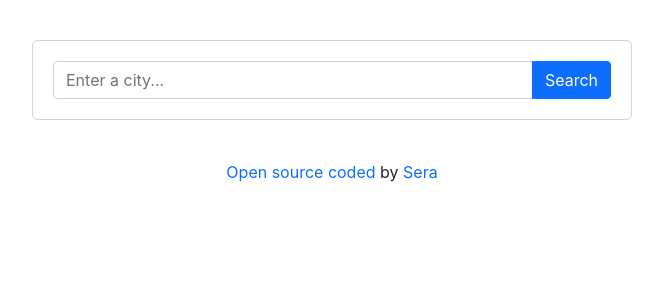
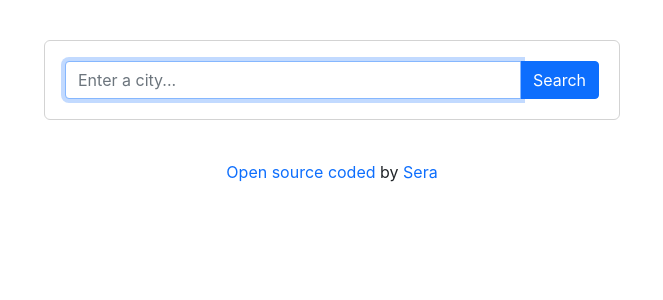
Before and after one commit to Sera-iso/React_Weather_APP, a React (Create React App) app: page / in a window 1280 px wide. Shown: the top 300 px of the page, without its empty margins (308-971 px from the left). Built offline with nearby package versions, Linux system fonts and the light colour scheme.

Commit message:
Added autoFocus to search form

```diff
--- a/src/App.css
+++ b/src/App.css
@@ -1,10 +1,6 @@
 .App {
   text-align: center;
+  max-width: 600px;
+  margin: 0 auto;
+  width: 90%;
 }
-
-.App-header {
-  margin-top: 40px;
-  align-items: center;
-  justify-content: center;
-  font-size: calc(10px + 2vmin);
-}
--- a/src/Search.css
+++ b/src/Search.css
@@ -1,10 +1,7 @@
 .Search {
     border: 1px solid lightgray;
     border-radius: 6px;
-    max-width: 600px;
-    display: block;
     margin: 40px auto;
-    width: 90%;
 }
 .Search form {
     margin: 20px;
--- a/src/Search.js
+++ b/src/Search.js
@@ -68,7 +68,7 @@ export default function Search() {
     <div className="Search">
       <form onSubmit={handleSubmit}>
         <div className="input-group">
-          <input type="search" className="form-control" placeholder="Enter a city..." onChange={fetchCity} />
+          <input type="search" className="form-control" placeholder="Enter a city..." autoFocus="on" onChange={fetchCity} />
           <input type="submit" className="btn btn-primary" value="Search" />
         </div>
       </form>
```
Also changed, not shown: 1 other file (tests, documents, lock files or other folders). Lines whose indentation alone changed are shown as unchanged.
